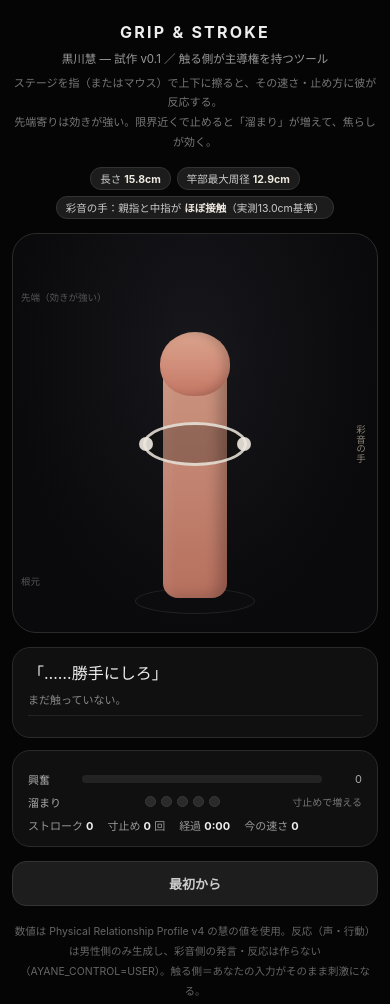
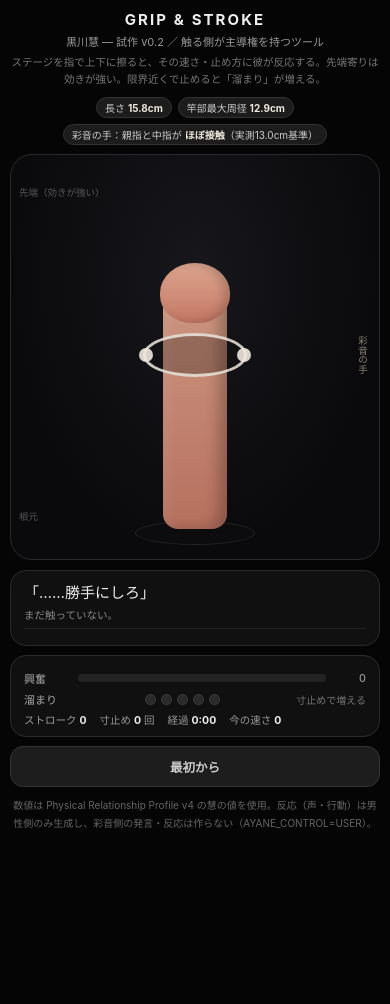
Before and after one commit to 10-331/ayane-tools, a plain HTML site: page grip.html in a window 390 px wide. After the commit the page ends 844 px from the top, so only its background shows below. Drawn offline with Linux system fonts and the light colour scheme.

Commit message:
Grip & Stroke v0.2: full-viewport layout, no page scroll while stroking, responsive shaft sizing

```diff
--- a/grip.html
+++ b/grip.html
@@ -2,28 +2,28 @@
 <html lang="ja">
 <head>
 <meta charset="UTF-8">
-<meta name="viewport" content="width=device-width,initial-scale=1.0,user-scalable=no">
+<meta name="viewport" content="width=device-width,initial-scale=1.0,user-scalable=no,viewport-fit=cover">
 <title>GRIP &amp; STROKE — 黒川慧（試作）</title>
 <style>
 *{box-sizing:border-box;-webkit-tap-highlight-color:transparent}
-body{margin:0;min-height:100vh;background:#050505;color:#eee;font-family:-apple-system,BlinkMacSystemFont,"Segoe UI",sans-serif;padding:22px 12px 50px;user-select:none}
-.wrap{width:min(560px,100%);margin:auto}
-h1{margin:0;text-align:center;font-size:16px;letter-spacing:.14em}
-.subtitle{margin:8px 0 4px;text-align:center;color:#999;font-size:11.5px;line-height:1.7}
-.guide{text-align:center;color:#777;font-size:11px;line-height:1.8;margin-bottom:14px}
-.badges{display:flex;gap:6px;flex-wrap:wrap;justify-content:center;margin-bottom:14px}
-.badge{background:#1c1c1c;border:1px solid #333;color:#ccc;border-radius:11px;padding:3px 9px;font-size:10.5px}
+html,body{height:100%}
+body{margin:0;height:100dvh;overflow:hidden;overscroll-behavior:none;background:#050505;color:#eee;font-family:-apple-system,BlinkMacSystemFont,"Segoe UI",sans-serif;padding:10px 10px 12px;user-select:none;-webkit-user-select:none}
+.wrap{width:min(560px,100%);margin:auto;height:100%;display:flex;flex-direction:column}
+h1{margin:0;text-align:center;font-size:15px;letter-spacing:.14em}
+.subtitle{margin:5px 0 2px;text-align:center;color:#999;font-size:11px;line-height:1.6}
+.guide{text-align:center;color:#777;font-size:10.5px;line-height:1.7;margin-bottom:8px}
+.badges{display:flex;gap:6px;flex-wrap:wrap;justify-content:center;margin-bottom:9px}
+.badge{background:#1c1c1c;border:1px solid #333;color:#ccc;border-radius:11px;padding:2px 8px;font-size:10px}
 .badge b{color:#eee8df}
-.stage{position:relative;height:400px;background:radial-gradient(ellipse at 50% 30%,#17171c 0%,#0a0a0c 70%);border:1px solid #2a2a2a;border-radius:24px;overflow:hidden;touch-action:none;cursor:grab}
+.stage{position:relative;flex:1;min-height:230px;background:radial-gradient(ellipse at 50% 30%,#17171c 0%,#0a0a0c 70%);border:1px solid #2a2a2a;border-radius:22px;overflow:hidden;touch-action:none;cursor:grab}
 .stage:active{cursor:grabbing}
-.shaft{position:absolute;left:50%;bottom:34px;transform:translateX(-50%);width:64px;height:262px;border-radius:34px 34px 16px 16px;background:linear-gradient(180deg,#caa08c 0%,#bd9480 55%,#a87e6a 100%);box-shadow:inset -8px 0 14px rgba(0,0,0,.25),inset 6px 0 10px rgba(255,255,255,.08);transition:background .3s}
-.shaft:before{content:"";position:absolute;top:-4px;left:50%;transform:translateX(-50%);width:70px;height:64px;border-radius:50% 50% 46% 46%;background:inherit;filter:brightness(1.07);box-shadow:inset -6px 0 10px rgba(0,0,0,.18)}
+.shaft{position:absolute;left:50%;bottom:30px;transform:translateX(-50%);width:64px;height:262px;border-radius:34px 34px 16px 16px;background:linear-gradient(180deg,#caa08c 0%,#bd9480 55%,#a87e6a 100%);box-shadow:inset -8px 0 14px rgba(0,0,0,.25),inset 6px 0 10px rgba(255,255,255,.08)}
+.shaft:before{content:"";position:absolute;top:-4px;left:50%;transform:translateX(-50%);width:70px;height:60px;border-radius:50% 50% 46% 46%;background:inherit;filter:brightness(1.07);box-shadow:inset -6px 0 10px rgba(0,0,0,.18)}
 .shaft.throb{animation:throb .9s ease-in-out infinite}
 @keyframes throb{0%,100%{transform:translateX(-50%) scale(1)}50%{transform:translateX(-50%) scale(1.018)}}
-.base{position:absolute;left:50%;bottom:18px;transform:translateX(-50%);width:120px;height:26px;border-radius:50%;background:#0c0c0e;border:1px solid #222}
-.hand{position:absolute;left:50%;width:104px;height:44px;transform:translate(-50%,-50%);pointer-events:none;transition:none;z-index:3}
+.base{position:absolute;left:50%;bottom:14px;transform:translateX(-50%);width:120px;height:24px;border-radius:50%;background:#0c0c0e;border:1px solid #222}
+.hand{position:absolute;left:50%;width:104px;height:44px;transform:translate(-50%,-50%);pointer-events:none;z-index:3}
 .hand .ring{position:absolute;inset:0;border:3px solid rgba(238,232,223,.85);border-radius:50%;background:rgba(20,16,14,.28)}
-.hand .gap{position:absolute;top:-4px;left:50%;transform:translateX(-50%);background:transparent;color:#eee8df;font-size:9px;white-space:nowrap}
 .hand .finger{position:absolute;top:50%;width:14px;height:14px;border-radius:50%;background:rgba(238,232,223,.9)}
 .hand .f1{left:-4px;transform:translateY(-50%)}
 .hand .f2{right:-4px;transform:translateY(-50%)}
@@ -31,34 +31,34 @@ h1{margin:0;text-align:center;font-size:16px;letter-spacing:.14em}
 .zone{position:absolute;left:8px;color:#555;font-size:9.5px;pointer-events:none}
 .particle{position:absolute;border-radius:50%;background:rgba(240,238,230,.92);pointer-events:none;z-index:5}
 .pulsering{position:absolute;border:2px solid rgba(240,238,230,.5);border-radius:50%;pointer-events:none;z-index:4}
-.flash{position:absolute;inset:0;background:rgba(238,232,223,.0);pointer-events:none;z-index:6}
-.reaction{min-height:86px;background:#101010;border:1px solid #2a2a2a;border-radius:18px;padding:13px 15px;margin-top:14px}
-.rline{font-size:16px;line-height:1.6;min-height:26px}
-.rsub{font-size:11px;color:#888;margin-top:4px;min-height:15px}
-.rlog{margin-top:8px;border-top:1px solid #222;padding-top:8px;font-size:10.5px;color:#666;line-height:1.8}
-.panel{background:#101010;border:1px solid #2a2a2a;border-radius:18px;padding:13px 15px;margin-top:12px}
-.prow{display:flex;justify-content:space-between;align-items:center;gap:10px;margin:7px 0;font-size:11px;color:#aaa}
+.flash{position:absolute;inset:0;background:rgba(238,232,223,0);pointer-events:none;z-index:6}
+.reaction{background:#101010;border:1px solid #2a2a2a;border-radius:16px;padding:10px 13px;margin-top:10px}
+.rline{font-size:15px;line-height:1.55;min-height:24px}
+.rsub{font-size:10.5px;color:#888;margin-top:2px;min-height:14px}
+.rlog{margin-top:6px;border-top:1px solid #222;padding-top:6px;font-size:10px;color:#666;line-height:1.7}
+.panel{background:#101010;border:1px solid #2a2a2a;border-radius:16px;padding:9px 13px;margin-top:9px}
+.prow{display:flex;justify-content:space-between;align-items:center;gap:10px;margin:5px 0;font-size:11px;color:#aaa}
 .bar{flex:1;height:8px;background:#232323;border-radius:6px;overflow:hidden}
 .bar i{display:block;height:100%;width:0%;background:#c9a183;border-radius:6px;transition:width .15s}
 .bar.hot i{background:#b3553f}
 .dots{display:flex;gap:5px}
 .dot{width:11px;height:11px;border-radius:50%;background:#2a2a2a;border:1px solid #3a3a3a}
 .dot.on{background:#eee8df}
-.stats{display:flex;gap:14px;flex-wrap:wrap;font-size:11px;color:#999}
+.stats{display:flex;gap:13px;flex-wrap:wrap;font-size:10.5px;color:#999}
 .stats b{color:#eee}
-.btns{display:flex;gap:9px;margin-top:14px}
-button{flex:1;background:#eee8df;color:#111;border:0;border-radius:14px;padding:12px;font-weight:800;font-size:13px;cursor:pointer}
-button.ghost{background:#1d1d1d;color:#ccc;border:1px solid #343434}
-.summary{display:none;background:#141210;border:1px solid #3a332a;border-radius:18px;padding:14px 16px;margin-top:12px;font-size:12px;line-height:2;color:#ccc}
+.btns{display:flex;gap:9px;margin-top:9px}
+button{flex:1;background:#1d1d1d;color:#ccc;border:1px solid #343434;border-radius:13px;padding:10px;font-weight:800;font-size:12.5px;cursor:pointer}
+.summary{display:none;background:#141210;border:1px solid #3a332a;border-radius:16px;padding:11px 14px;margin-top:9px;font-size:11.5px;line-height:1.95;color:#ccc}
 .summary b{color:#eee8df}
-.note{color:#666;font-size:10.5px;line-height:1.9;margin-top:16px;text-align:center}
+.note{color:#666;font-size:10px;line-height:1.8;margin-top:9px;text-align:center}
+@media (max-height:730px){.guide,.note{display:none}.rlog{display:none}}
 </style>
 </head>
 <body>
 <div class="wrap">
 <h1>GRIP &amp; STROKE</h1>
-<div class="subtitle">黒川慧 — 試作 v0.1 ／ 触る側が主導権を持つツール</div>
-<div class="guide">ステージを指（またはマウス）で上下に擦ると、その速さ・止め方に彼が反応する。<br>先端寄りは効きが強い。限界近くで止めると「溜まり」が増えて、焦らしが効く。</div>
+<div class="subtitle">黒川慧 — 試作 v0.2 ／ 触る側が主導権を持つツール</div>
+<div class="guide">ステージを指で上下に擦ると、その速さ・止め方に彼が反応する。先端寄りは効きが強い。限界近くで止めると「溜まり」が増える。</div>
 <div class="badges">
 <span class="badge">長さ <b>15.8cm</b></span>
 <span class="badge">竿部最大周径 <b>12.9cm</b></span>
@@ -68,12 +68,12 @@ button.ghost{background:#1d1d1d;color:#ccc;border:1px solid #343434}
 <div class="stage" id="stage">
   <div class="base"></div>
   <div class="shaft" id="shaft"></div>
-  <div class="zone" style="top:56px">先端（効きが強い）</div>
-  <div class="zone" style="bottom:44px">根元</div>
-  <div class="hand" id="hand" style="top:210px">
+  <div class="zone" style="top:30px">先端（効きが強い）</div>
+  <div class="zone" style="bottom:36px">根元</div>
+  <div class="hand" id="hand" style="top:200px">
     <div class="ring"></div><div class="finger f1"></div><div class="finger f2"></div>
   </div>
-  <div class="handlabel" id="handlabel" style="top:210px">彩音の手</div>
+  <div class="handlabel" id="handlabel" style="top:200px">彩音の手</div>
   <div class="flash" id="flash"></div>
 </div>
 
@@ -97,16 +97,16 @@ button.ghost{background:#1d1d1d;color:#ccc;border:1px solid #343434}
 <div class="summary" id="summary"></div>
 
 <div class="btns">
-  <button class="ghost" id="reset">最初から</button>
+  <button id="reset">最初から</button>
 </div>
 
-<div class="note">数値は Physical Relationship Profile v4 の慧の値を使用。反応（声・行動）は男性側のみ生成し、彩音側の発言・反応は作らない（AYANE_CONTROL=USER）。触る側＝あなたの入力がそのまま刺激になる。</div>
+<div class="note">数値は Physical Relationship Profile v4 の慧の値を使用。反応（声・行動）は男性側のみ生成し、彩音側の発言・反応は作らない（AYANE_CONTROL=USER）。</div>
 </div>
 
 <script>
 const $=id=>document.getElementById(id);
 const stage=$("stage"),shaft=$("shaft"),hand=$("hand"),handlabel=$("handlabel");
-const S={arousal:0,reserve:0,strokes:0,edges:0,phase:"play",startT:0,lastDir:0,lastY:0,lastT:0,speed:0,handY:210,down:false,idle:0,grabCD:0,lock:0,lastLineT:0,band:0,elapsed:0};
+const S={arousal:0,reserve:0,strokes:0,edges:0,phase:"play",startT:0,lastDir:0,travel:0,lastY:0,lastT:0,speed:0,handY:200,minY:90,maxY:300,down:false,idle:0,grabCD:0,lock:0,fastT:0,lastLineT:0,band:0,elapsed:0};
 const LINES={
  low:["……遅いな","……その調子でええ","……っ","……手、冷たいな"],
  mid:["……は、……","……悪くない","……もう少し速く","……っ、……ええ"],
@@ -130,7 +130,15 @@ function say(txt,sub){
 }
 function pick(a){return a[Math.floor(Math.random()*a.length)]}
 function bandOf(a){return a<30?0:a<55?1:a<75?2:3}
-function zoneMult(y){return y<150?1.45:y>300?0.8:1.0}
+function zoneMult(y){const rel=(S.maxY-y)/Math.max(1,(S.maxY-S.minY));return rel>0.7?1.45:rel<0.18?0.8:1.0}
+function fit(){
+  const h=stage.clientHeight;
+  const shaftH=Math.max(180,Math.min(262,h-118));
+  shaft.style.height=shaftH+"px";
+  S.minY=h-30-shaftH+36;S.maxY=h-64;
+  S.handY=Math.max(S.minY,Math.min(S.maxY,S.handY||((S.minY+S.maxY)/2)));
+}
+window.addEventListener("resize",fit);
 let lastFrame=performance.now();
 function loop(now){
   const dt=Math.min(0.05,(now-lastFrame)/1000);lastFrame=now;
@@ -144,7 +152,7 @@ function loop(now){
       let eff=Math.min(S.speed,900)/900;
       if(S.speed>=250&&S.speed<=650)eff*=1.15;
       S.arousal+=eff*zoneMult(S.handY)*dt*13;
-      if(S.speed>820){S.fastT=(S.fastT||0)+dt;if(S.fastT>1.2&&S.grabCD<=0){grab()}}else S.fastT=0;
+      if(S.speed>820){S.fastT+=dt;if(S.fastT>1.2&&S.grabCD<=0)grab()}else S.fastT=0;
       const b=bandOf(S.arousal);
       if(b!==S.band){S.band=b;say(pick([LINES.low,LINES.mid,LINES.high,LINES.very][b]),["まだ浅い。","半分ほど。","だいぶ来ている。","限界が近い。"][b])}
       else if(now-S.lastLineT>4500){say(pick([LINES.low,LINES.mid,LINES.high,LINES.very][b]))}
@@ -157,7 +165,6 @@ function loop(now){
     if(S.arousal>=100){S.arousal=100;climax()}
     S.arousal=Math.max(0,Math.min(100,S.arousal));
   }
-  // visuals
   const a=S.arousal;
   shaft.style.background=`linear-gradient(180deg,hsl(${18-a*0.08},${42+a*0.22}%,${66-a*0.13}%) 0%,hsl(${14-a*0.07},${40+a*0.2}%,${60-a*0.12}%) 55%,hsl(${12-a*0.06},${38+a*0.18}%,${54-a*0.1}%) 100%)`;
   shaft.classList.toggle("throb",a>70&&S.phase==="play");
@@ -173,16 +180,16 @@ function loop(now){
 function grab(){
   S.grabCD=6;S.lock=1.2;S.fastT=0;S.arousal=Math.max(0,S.arousal-6);
   say(LINES.grab,"手首を掴まれた。少し落とすと離してくれる。");
-  flash("rgba(238,232,223,.10)");
+  flash();
 }
 function edge(){
   S.reserve++;S.edges++;S.arousal=76;S.idle=0;
   say(pick(LINES.edge),"寸止め成功。溜まり +1。");
-  flash("rgba(238,232,223,.14)");
+  flash();
   try{navigator.vibrate&&navigator.vibrate(30)}catch(_){}
 }
-function flash(bg){
-  const f=$("flash");f.style.background=bg;f.style.transition="none";
+function flash(){
+  const f=$("flash");f.style.transition="none";f.style.background="rgba(238,232,223,.13)";
   requestAnimationFrame(()=>{f.style.transition="background .5s";f.style.background="rgba(238,232,223,0)"});
 }
 function particle(x,y,big){
@@ -190,8 +197,8 @@ function particle(x,y,big){
   const s=big?7+Math.random()*6:4+Math.random()*4;
   p.style.width=s+"px";p.style.height=s+"px";p.style.left=x+"px";p.style.top=y+"px";
   stage.appendChild(p);
-  const dx=(Math.random()-0.5)*130,dy=-(60+Math.random()*130),dx2=dx*1.4;
-  p.animate([{transform:"translate(0,0)",opacity:1},{transform:`translate(${dx2}px,${dy+90}px)`,opacity:0}],{duration:750+Math.random()*450,easing:"cubic-bezier(.17,.67,.35,1)"}).onfinish=()=>p.remove();
+  const dx=(Math.random()-0.5)*130,dy=-(60+Math.random()*130);
+  p.animate([{transform:"translate(0,0)",opacity:1},{transform:`translate(${dx*1.4}px,${dy+90}px)`,opacity:0}],{duration:750+Math.random()*450,easing:"cubic-bezier(.17,.67,.35,1)"}).onfinish=()=>p.remove();
 }
 function ring(x,y){
   const r=document.createElement("div");r.className="pulsering";
@@ -202,7 +209,7 @@ function ring(x,y){
 function climax(){
   S.phase="finish";say(LINES.climax,"限界を超えた。");
   try{navigator.vibrate&&navigator.vibrate([60,40,60])}catch(_){}
-  const cx=stage.clientWidth/2,ty=88;
+  const cx=stage.clientWidth/2,ty=S.minY-4;
   let n=0;const total=7;
   const iv=setInterval(()=>{
     n++;ring(cx,ty);
@@ -220,34 +227,36 @@ function climax(){
     }
   },700);
 }
-// input
-function posY(ev){const r=stage.getBoundingClientRect();return Math.max(96,Math.min(330,(ev.clientY-r.top)))}
+function posY(ev){const r=stage.getBoundingClientRect();return Math.max(S.minY,Math.min(S.maxY,(ev.clientY-r.top)))}
 stage.addEventListener("pointerdown",ev=>{
   if(S.phase!=="play")return;
+  ev.preventDefault();
   S.down=true;S.lastY=posY(ev);S.lastT=performance.now();S.handY=S.lastY;
   if(!S.startT){S.startT=performance.now();say(LINES.start,"触り始めた。")}
-  stage.setPointerCapture(ev.pointerId);
+  try{stage.setPointerCapture(ev.pointerId)}catch(_){}
 });
 stage.addEventListener("pointermove",ev=>{
   if(!S.down||S.phase!=="play")return;
+  ev.preventDefault();
   const y=posY(ev),now=performance.now(),dt=(now-S.lastT)/1000;
   if(dt>0){
     const dy=y-S.lastY,inst=Math.abs(dy)/dt;
     S.speed=S.speed*0.55+inst*0.45;
     const dir=Math.sign(dy);
-    if(dir!==0&&S.lastDir!==0&&dir!==S.lastDir&&Math.abs(dy)>2){/* reversal counted below */}
     if(dir!==0){
-      if(S.lastDir!==0&&dir!==S.lastDir){S.pending=(S.pending||0)+Math.abs(S.travel||0);if(Math.abs(S.travel||0)>24){S.strokes++}S.travel=0}
-      S.lastDir=dir;S.travel=(S.travel||0)+dy;
+      if(S.lastDir!==0&&dir!==S.lastDir){if(Math.abs(S.travel)>24)S.strokes++;S.travel=0}
+      S.lastDir=dir;S.travel+=dy;
     }
     S.lastY=y;S.lastT=now;S.handY=y;
   }
 });
 function up(){S.down=false;S.speed=0;S.travel=0}
 stage.addEventListener("pointerup",up);stage.addEventListener("pointercancel",up);
+stage.addEventListener("touchmove",ev=>{ev.preventDefault()},{passive:false});
+stage.addEventListener("touchstart",ev=>{ev.preventDefault()},{passive:false});
 setInterval(()=>{if(!S.down)S.speed=0},120);
 $("reset").onclick=()=>location.reload();
-requestAnimationFrame(loop);
+fit();requestAnimationFrame(loop);
 </script>
 </body>
 </html>
```
Also changed, not shown: index.html (+1 -1 lines).
